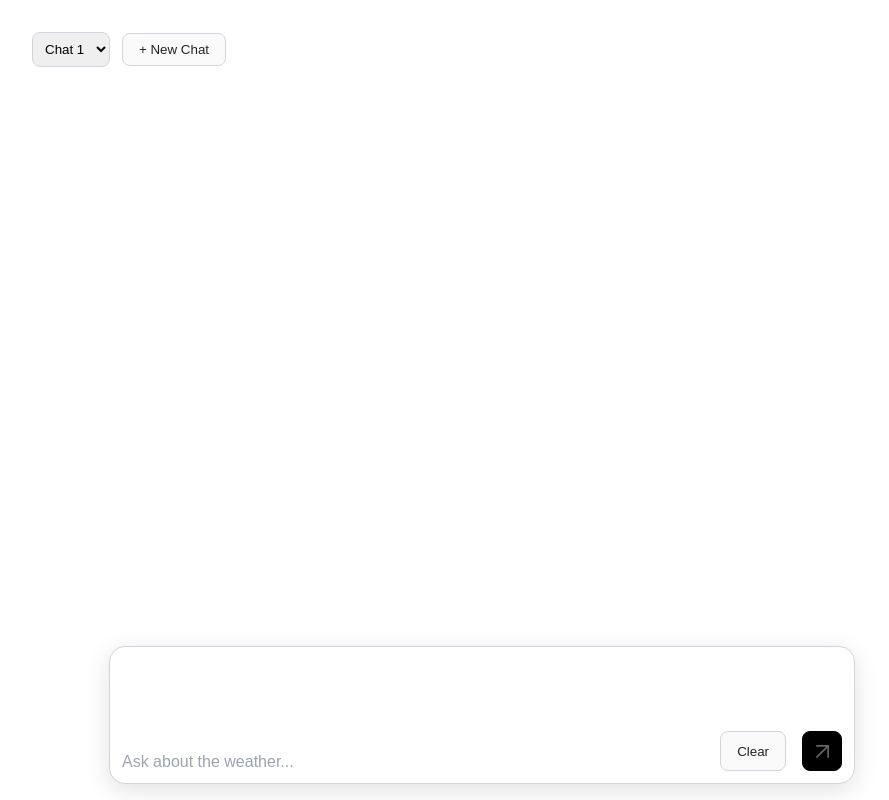
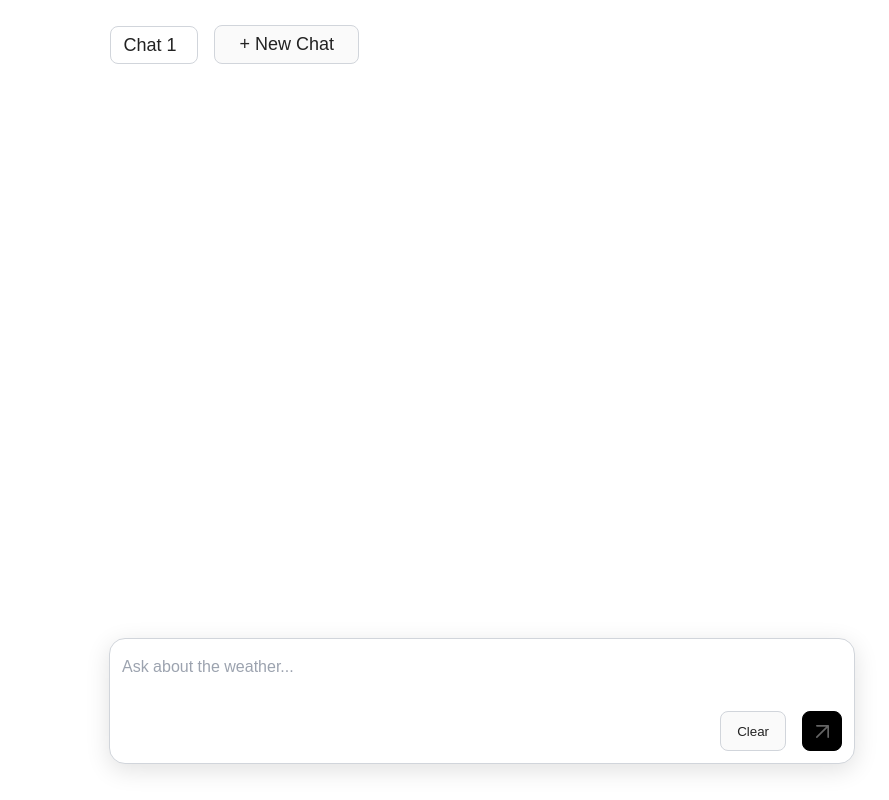
Before and after one commit to shantanugondane/WeatherChatApp, a Next.js app: page / in a window 1280 px wide. Shown: the whole page, without its empty margins (158-1047 px from the left). Built offline with nearby package versions, Linux system fonts and the light colour scheme.

Commit message:
done and dusted

```diff
--- a/src/app/globals.css
+++ b/src/app/globals.css
@@ -31,37 +31,81 @@ body {
 }
 
 .chat-header {
-  flex-shrink: 0;
-  padding: 1rem;
-  border-bottom: 1px solid #e5e7eb;
-  background: white;
+  display: flex;
+  align-items: center;
+  gap: 16px;
+  margin-top: 25px;
+  margin-bottom: 24px;
+  margin-left: 4.9rem;
+  justify-content: flex-start;
+}
+
+.chat-selector {
+  padding: 8px 20px 8px 12px;
+  border-radius: 8px;
+  border: 1.5px solid #d1d5db;
+  font-size: 18px;
+  font-weight: 500;
+  color: #222;
+  background: #fff;
+  outline: none;
+  cursor: pointer;
+  appearance: none;
+  transition: border-color 0.15s, box-shadow 0.15s;
+}
+
+.chat-selector:focus,
+.chat-selector:hover {
+  border-color: #a3a3a3;
+  box-shadow: 0 2px 8px rgba(0,0,0,0.04);
+}
+
+.new-chat-btn {
+  padding: 8px 24px;
+  border-radius: 8px;
+  border: 1.5px solid #d1d5db;
+  background: #fafafa;
+  color: #222;
+  font-size: 18px;
+  font-weight: 500;
+  cursor: pointer;
+  transition: border-color 0.15s, box-shadow 0.15s;
+}
+
+.new-chat-btn:focus,
+.new-chat-btn:hover {
+  border-color: #a3a3a3;
+  box-shadow: 0 2px 8px rgba(0,0,0,0.04);
 }
 
 .chat-messages {
   flex: 1;
   overflow-y: auto;
-  padding: 2.5rem 0 1rem 0;
+  padding: 2.5rem 32px 1rem 32px;
   background: white;
 }
 
 .chat-input-container {
   flex-shrink: 0;
-  padding: 1rem;
+  padding: 0.25rem;
   background: white;
+  margin-bottom: 32px;
 }
 
 .chat-input-bar {
   display: flex;
-  align-items: flex-end;
+  flex-direction: column;
+  justify-content: space-between;
+  align-items: stretch;
   background: white;
   border: 1px solid #d1d5db;
   border-radius: 16px;
-  padding: 12px;
+  padding: 0 12px 12px 12px;
   box-shadow: 0 6px 24px rgba(0,0,0,0.12);
   width: 720px;
   height: 112px;
   max-width: 100%;
-  margin: 48px auto 0 auto;
+  margin: 8px auto 0 auto;
   gap: 8px;
   transition: all 0.2s ease;
 }
@@ -168,27 +212,33 @@ body {
 
 /* Message styling */
 .message-container {
-  margin-bottom: 1rem;
+  margin-left: 0;
+  margin-right: 0;
 }
 
 .message-user {
   display: flex;
   justify-content: flex-end;
   margin-bottom: 0.5rem;
+  margin-left: 0;
+  margin-right: 0;
 }
 
 .message-assistant {
   display: flex;
   justify-content: flex-start;
   margin-bottom: 0.5rem;
+  margin-left: 0.6rem;
+  margin-right: 1.8rem;
 }
 
 .message-bubble {
-  max-width: 70%;
-  padding: 0.75rem 1rem;
-  border-radius: 12px;
+  padding: 1rem 1rem;
+  border-radius: 12px 4px 12px 12px;
   font-size: 0.95rem;
   line-height: 1.4;
+  margin-left: 2.3rem;
+  margin-right: 2.3rem;
 }
 
 .message-bubble.user {
@@ -342,9 +392,13 @@ body {
 
 /* Responsive chat input bar */
 .chat-input-actions {
+  display: flex;
+  flex-direction: row;
+  justify-content: flex-end;
+  align-items: center;
+  gap: 8px;
+  margin-top: 8px;
   align-self: flex-end;
-  display: flex;
-  gap: 8px;
 }
 
 @media (max-width: 740px) {
@@ -400,3 +454,5 @@ body {
     padding-right: 8px;
   }
 }
+
+/* Remove .chat-input-label style */
--- a/src/components/WeatherChat.js
+++ b/src/components/WeatherChat.js
@@ -124,11 +124,11 @@ export default function WeatherChat() {
 
   return (
     <div className="chat-container">
-      <div style={{ display: 'flex', alignItems: 'center', gap: 12, marginBottom: 16, marginTop: 32 }}>
+      <div className="chat-header">
         <select
           value={activeThreadId}
           onChange={e => setActiveThreadId(Number(e.target.value))}
-          style={{ padding: '8px', borderRadius: 8, border: '1px solid #d1d5db', fontWeight: 500 }}
+          className="chat-selector"
         >
           {threads.map(thread => (
             <option key={thread.id} value={thread.id}>{thread.name}</option>
@@ -136,7 +136,7 @@ export default function WeatherChat() {
         </select>
         <button
           onClick={handleNewThread}
-          style={{ padding: '8px 16px', borderRadius: 8, border: '1px solid #d1d5db', background: '#fafafa', color: '#222', cursor: 'pointer', fontWeight: 500 }}
+          className="new-chat-btn"
         >
           + New Chat
         </button>
```
